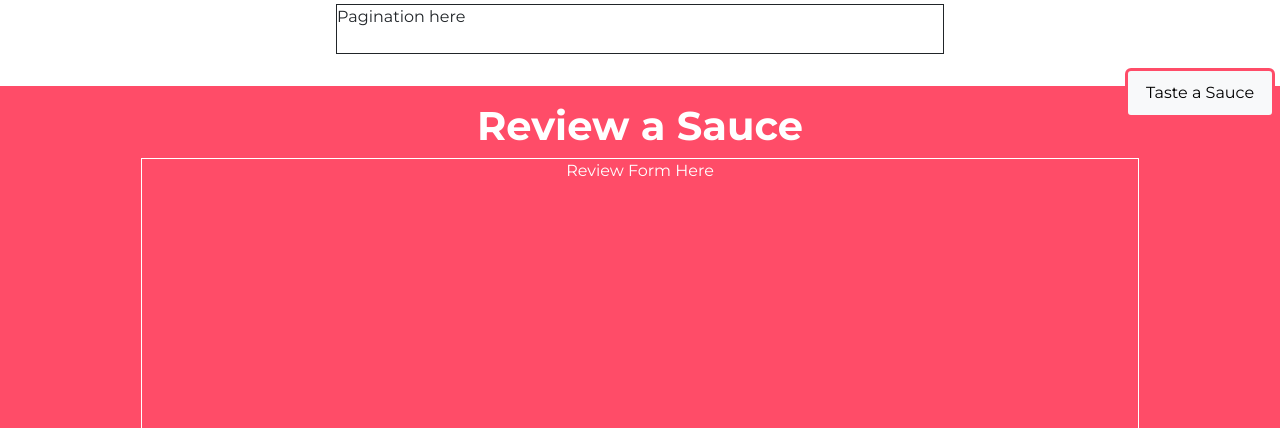
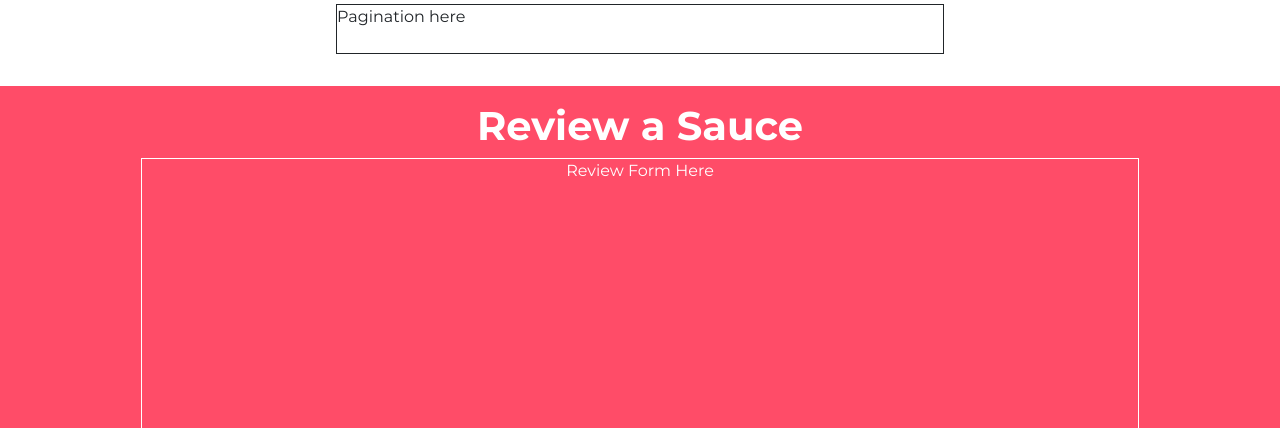
Before and after one commit to Younion/mvp, a website: page index.html in a window 1280 px wide. Shown: the part 672-1100 px from the top of the page. Drawn offline with nearby package versions, Linux system fonts and the light colour scheme.

Commit message:
Update index.html

```diff
--- a/index.html
+++ b/index.html
@@ -772,8 +772,6 @@
 
   </section>
 
-  <button type="button" onclick="window.location.href = '#review'" class="btn btn-light review-button">Taste a Sauce</button>
-
   <!-- Footer -->
   <footer class="white-section" id="footer">
     <div class="container-fluid">
```
